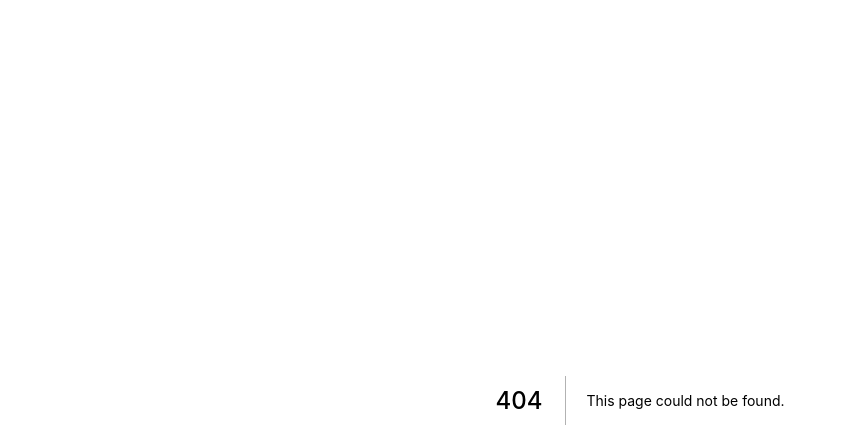
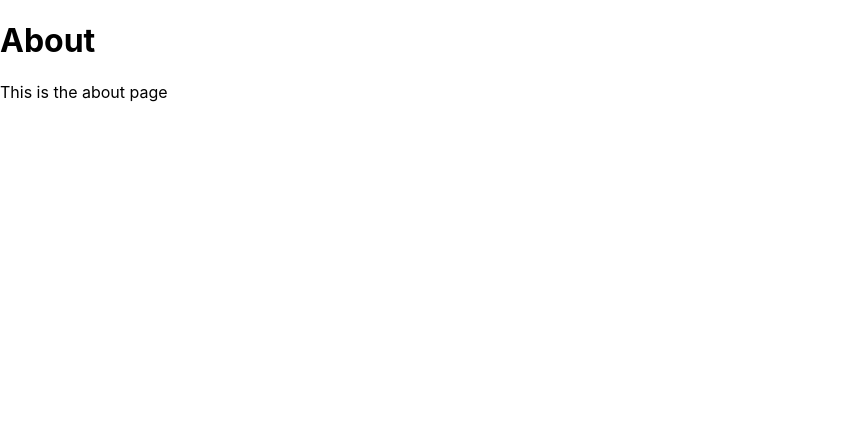
Before and after one commit to ks510/nextjs-crash-course, a Next.js app: page /about in a window 1280 px wide. Before the commit this address had no page. Shown: the top 448 px of the page, without its empty margins (0-847 px from the left). Built offline with nearby package versions, Linux system fonts and the light colour scheme.

Commit message:
feat(about): create about page

```diff
--- /dev/null
+++ b/pages/about.js
@@ -0,0 +1,10 @@
+const about = () => {
+  return (
+    <div>
+      <h1>About</h1>
+      <p>This is the about page</p>
+    </div>
+  );
+};
+
+export default about;
```
